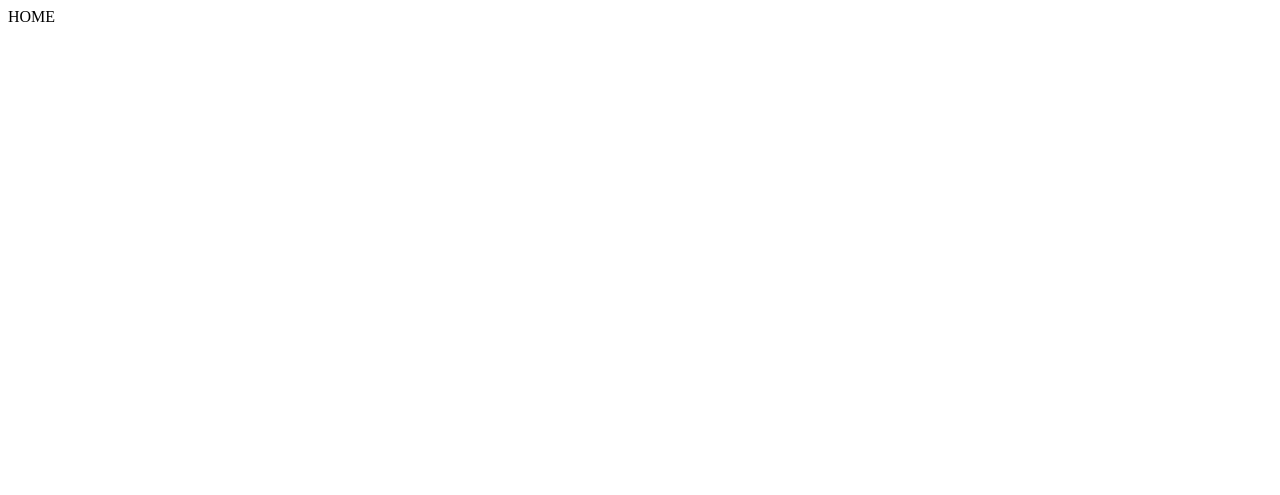
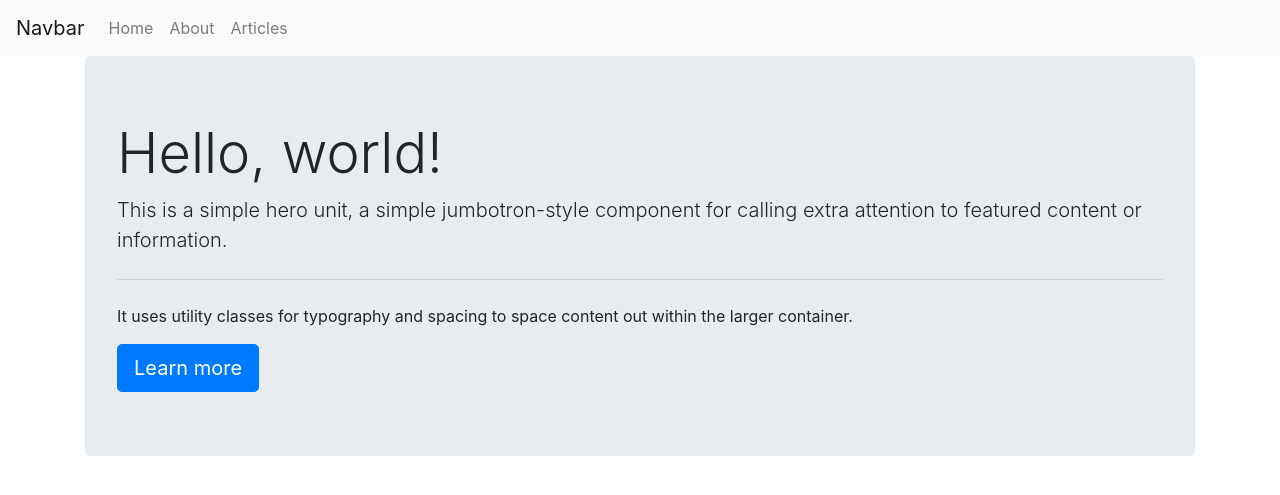
Before and after one commit to BassamxMednini/Website-mit-Python-Flask, a Flask app: page / in a window 1280 px wide. Before the commit the part shown is almost empty. Shown: the top 495 px of the page. Run offline with Flask 2, Linux system fonts and the light colour scheme; some libraries are stand-ins or nearby versions.

Commit message:
Willkommenstext, der auf der Home Seite angezeigt wird

```diff
--- a/templates/home.html
+++ b/templates/home.html
@@ -1 +1,11 @@
-HOME
+{% extends 'layout.html' %}
+
+{% block body %}
+    <div class="jumbotron">
+        <h1 class="display-4">Hello, world!</h1>
+        <p class="lead">This is a simple hero unit, a simple jumbotron-style component for calling extra attention to featured content or information.</p>
+        <hr class="my-4">
+        <p>It uses utility classes for typography and spacing to space content out within the larger container.</p>
+        <a class="btn btn-primary btn-lg" href="#" role="button">Learn more</a>
+    </div>
+{% endblock %}
```
